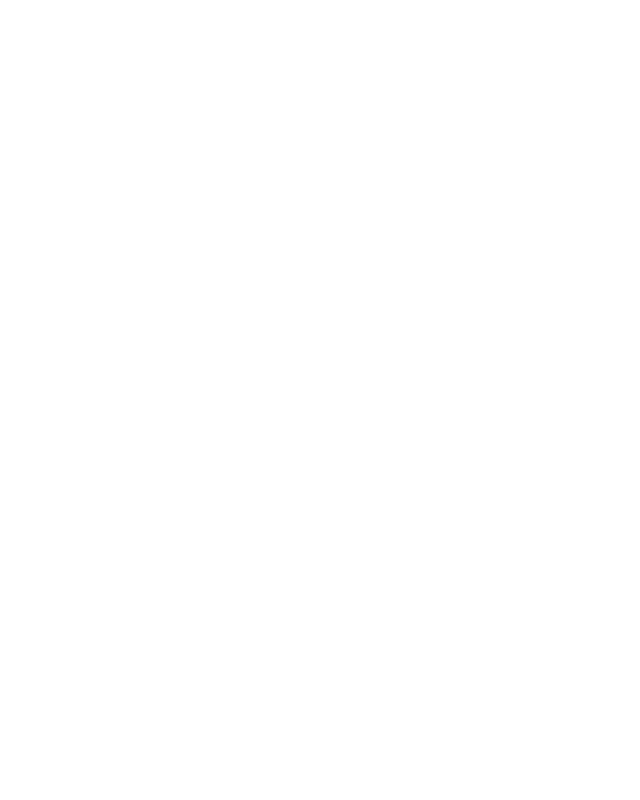
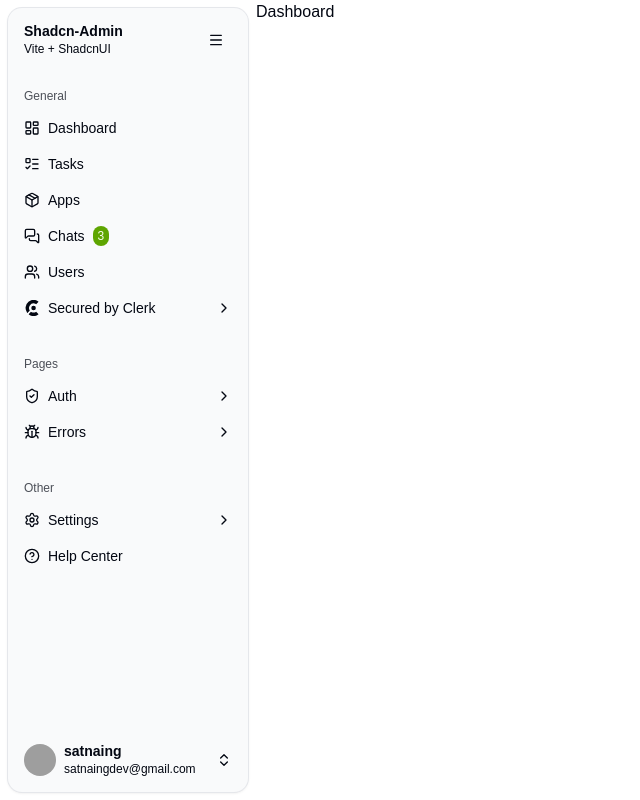
Before and after one commit to irwinmc/shacn-admin-v2, a React (Vite) app: page /dashboard in a window 1280 px wide. Before the commit this address had no page. Shown: the whole page, without its empty margins (0-640 px from the left). Built offline with nearby package versions, Linux system fonts and the light colour scheme; grey boxes are pictures that could not be loaded.

Commit message:
feat(router): 迁移从react-router到@tanstack/react-router
重构路由系统以使用@tanstack/react-router，包括：
- 删除react-router相关代码和依赖
- 实现新的路由保护逻辑
- 添加dashboard路由组件
- 更新认证重定向逻辑

```diff
--- a/package.json
+++ b/package.json
@@ -34,7 +34,6 @@
 		"react-dom": "^19.2.0",
 		"react-hook-form": "^7.70.0",
 		"react-i18next": "^16.5.1",
-		"react-router": "^7.11.0",
 		"sonner": "^2.0.7",
 		"tailwind-merge": "^3.4.0",
 		"tailwindcss": "^4.1.17",
--- a/src/components/layouts/app-title.tsx
+++ b/src/components/layouts/app-title.tsx
@@ -1,8 +1,9 @@
 import { Link } from '@tanstack/react-router';
 import { Menu, X } from 'lucide-react';
 import { cn } from '@/lib/utils';
+
 import { SidebarMenu, SidebarMenuButton, SidebarMenuItem, useSidebar } from '@/components/ui/sidebar';
-import { Button } from '../ui/button';
+import { Button } from '@/components/ui/button';
 
 export function AppTitle() {
 	const { setOpenMobile } = useSidebar();
--- a/src/components/sign-out-dialog.tsx
+++ b/src/components/sign-out-dialog.tsx
@@ -1,4 +1,4 @@
-import { useNavigate, useLocation } from '@tanstack/react-router';
+import { useNavigate } from '@tanstack/react-router';
 import { useAuthStore } from '@/stores/auth-store';
 import { ConfirmDialog } from '@/components/confirm-dialog';
 
@@ -9,17 +9,13 @@
 
 export function SignOutDialog({ open, onOpenChange }: SignOutDialogProps) {
 	const navigate = useNavigate();
-	const location = useLocation();
-
 	const { reset } = useAuthStore();
 
 	const handleSignOut = () => {
 		reset();
 
-		const currentPath = location.pathname;
 		navigate({
-			to: '/sign-in',
-			search: { redirect: currentPath },
+			to: '/login',
 			replace: true,
 		});
 	};
--- /dev/null
+++ b/src/features/dashboard/Dashboard.tsx
@@ -0,0 +1,7 @@
+export const Dashboard = () => {
+	return (
+		<div>
+			<h1>Dashboard</h1>
+		</div>
+	);
+};
--- a/src/routes/index.tsx
+++ b/src/routes/index.tsx
@@ -1,28 +1,78 @@
-import { BrowserRouter, Routes, Route } from 'react-router';
-import { ProtectedRoute } from './protected-route';
+import { createRootRoute, createRoute, createRouter, RouterProvider, redirect } from '@tanstack/react-router';
+import { useAuthStore } from '@/stores/auth-store';
+import { AuthenticatedLayout } from '@/components/layouts/authenticated-layout';
 
-import { AuthenticatedLayout } from '@/components/layouts/authenticated-layout';
 import { Login } from '@/features/auth/Login';
 import { Register } from '@/features/auth/Register';
+import { Dashboard } from '@/features/dashboard/Dashboard';
+
+// 创建根路由
+const rootRoute = createRootRoute();
+
+// 登录路由
+const loginRoute = createRoute({
+	getParentRoute: () => rootRoute,
+	path: '/login',
+	component: Login,
+});
+
+// 注册路由
+const registerRoute = createRoute({
+	getParentRoute: () => rootRoute,
+	path: '/register',
+	component: Register,
+});
+
+// 受保护的根路由（作为 Layout 路由，无 path）
+const protectedRoute = createRoute({
+	getParentRoute: () => rootRoute,
+	id: 'protected',
+	component: AuthenticatedLayout,
+	beforeLoad: ({ location }) => {
+		const { accessToken } = useAuthStore.getState();
+		if (!accessToken) {
+			throw redirect({
+				to: '/login',
+				search: { redirect: location.href },
+			});
+		}
+	},
+});
+
+// 首页
+const indexRoute = createRoute({
+	getParentRoute: () => protectedRoute,
+	path: '/',
+	component: () => <div>Home</div>,
+});
+
+// Dashboard 路由
+const dashboardRoute = createRoute({
+	getParentRoute: () => protectedRoute,
+	path: '/dashboard',
+	component: Dashboard,
+});
+
+// 路由树
+const routeTree = rootRoute.addChildren([
+	loginRoute,
+	registerRoute,
+	protectedRoute.addChildren([indexRoute, dashboardRoute]),
+]);
+
+// 创建路由实例
+const router = createRouter({
+	routeTree,
+	defaultPreload: 'intent',
+});
+
+// 注册路由实例以支持类型推断
+declare module '@tanstack/react-router' {
+	interface Register {
+		router: typeof router;
+	}
+}
 
 export function AppRoutes() {
-	return (
-		<BrowserRouter>
-			<Routes>
-				<Route path="/login" element={<Login />} />
-				<Route path="register" element={<Register />} />
-
-				<Route
-					path="/"
-					element={
-						<ProtectedRoute>
-							<AuthenticatedLayout />
-						</ProtectedRoute>
-					}
-				>
-					<Route index element={<Login />} />
-				</Route>
-			</Routes>
-		</BrowserRouter>
-	);
+	return <RouterProvider router={router} />;
 }
--- a/src/routes/protected-route.tsx
+++ /dev/null
@@ -1,20 +0,0 @@
-import { Navigate } from 'react-router';
-import type { ReactNode } from 'react';
-
-interface ProtectedRouteProps {
-	children: ReactNode;
-}
-
-export function ProtectedRoute({ children }: ProtectedRouteProps) {
-	// TODO: 实现真实的认证逻辑
-	// 这里可以使用 useAuth hook 或 Zustand store
-	const isAuthenticated = true; // 临时设置为 true
-
-	if (!isAuthenticated) {
-		// 未认证，重定向到登录页
-		return <Navigate to="/login" replace />;
-	}
-
-	// 已认证，渲染子组件
-	return <>{children}</>;
-}
--- a/src/stores/auth-store.ts
+++ b/src/stores/auth-store.ts
@@ -25,7 +25,7 @@
 	persist(
 		set => ({
 			user: null,
-			accessToken: '',
+			accessToken: 'access-token-placeholder',
 
 			setUser: user =>
 				set({
```
Also changed, not shown: src/features/auth/components/AuthLayout.ts (deleted), 1 other file (tests, documents, lock files or other folders).
